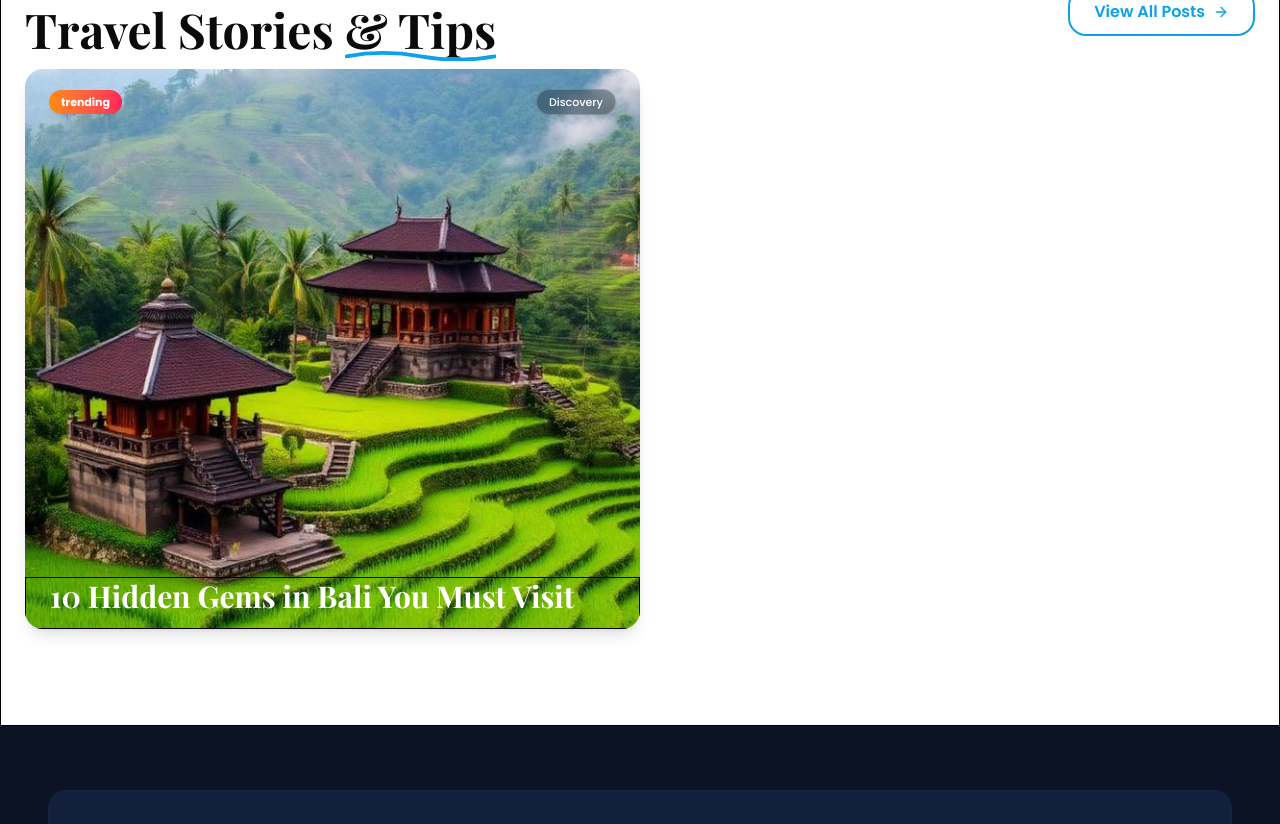
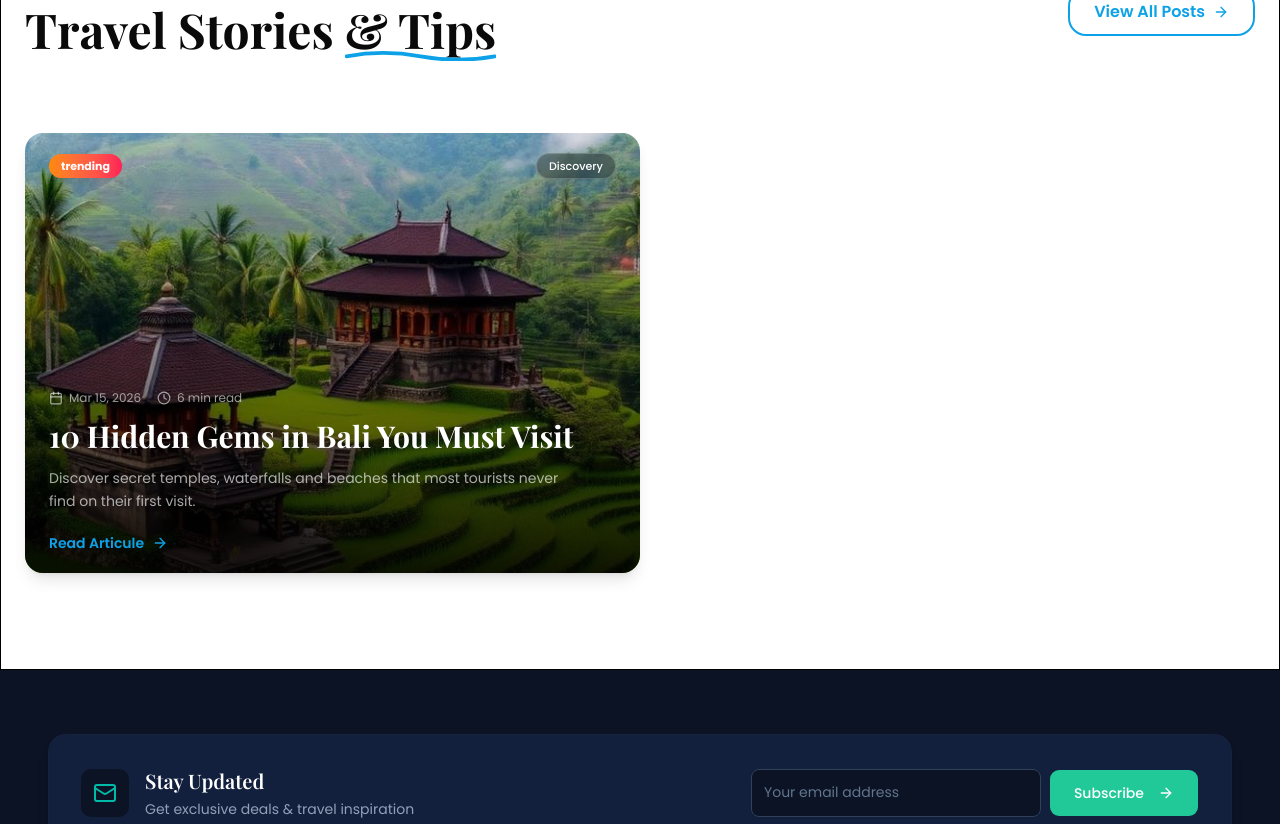
Before and after one commit to orikuOlarotimi/GoVolo, a Next.js app in the folder govolo/: page / in a window 1280 px wide. Shown: the part 5360-6184 px from the top of the page. Built offline with nearby package versions, Linux system fonts and the light colour scheme.

Commit message:
fixed overlay issue

```diff
--- a/govolo/components/homepages/Blog.tsx
+++ b/govolo/components/homepages/Blog.tsx
@@ -17,13 +17,14 @@ const first = {
   para: "Discover secret temples, waterfalls and beaches that most tourists never find on their first visit.",
   date: "Mar 15, 2026",
   time: "6 min",
+  status: "read",
 };
 
 const Blog = () => {
   return (
     <div className="px-6 py-[96px] border border-black flex items-center justify-center">
       <div className="container ">
-        <div className="w-full flex justify-between items-center  ">
+        <div className="w-full flex justify-between items-center  mb-16">
           <div className="">
             <span className=" inline-block mb-3 px-4 py-1.5 bg-[rgb(13,162,231)]/10 border border-[rgb(13,162,231)]/20 rounded-full font-semibold text-xs tracking-[0.25em]  text-[rgb(13,162,231)]  ">
               OUR BLOG
@@ -70,13 +71,16 @@ const Blog = () => {
           </button>
         </div>
         <div className="">
-          <div className="grid grid-cols-1 md:grid-cols-2 lg-grid-cols-2 w-full auto-rows-[280px]">
+          <div className="grid grid-cols-1 md:grid-cols-2 lg-grid-cols-2 w-full auto-rows-[220px]">
             <div className="lg:row-span-2 group relative w-full h-full rounded-2xl overflow-hidden shadow-lg ">
               <img
                 src={first.img}
                 alt={first.title}
                 className="object-cover w-full h-full group-hover:scale-107 transition duration-500"
               />
+              <div className="absolute inset-0 bg-gradient-to-br from-[rgb(13,162,231)]/20 via-transparent to-transparent opacity-0  group-hover:opacity-100 transition-opacity duration-500"></div>
+
+              <div className="absolute inset-0 bg-gradient-to-t from-black/90 via-black/40 to-transparent"></div>
               <div className="absolute w-full top-5 px-6 flex items-center justify-between">
                 <span className="inline-flex items-center justify-center gap-1.5 bg-gradient-to-r from-orange-400 to-rose-500 text-white text-[11px] font-bold px-3 py-1 rounded-full shadow-lg">
                   {first.tag}
@@ -85,14 +89,75 @@ const Blog = () => {
                   {first.tagStatus}
                 </span>
               </div>
-              <div className="absolute bottom-0  w-full border border-black px-6">
-                <div className=""></div>
+              <div className="absolute bottom-5 w-full px-6">
+                <div className=" w-full mb-3 flex items-center gap-4">
+                  <span className="flex items-center gap-1.5 text-white/60 text-xs">
+                    <svg
+                      xmlns="http://www.w3.org/2000/svg"
+                      width="24"
+                      height="24"
+                      viewBox="0 0 24 24"
+                      fill="none"
+                      stroke="currentColor"
+                      strokeWidth="2"
+                      strokeLinecap="round"
+                      strokeLinejoin="round"
+                      className="lucide lucide-calendar h-3.5 w-3.5"
+                    >
+                      <path d="M8 2v4"></path>
+                      <path d="M16 2v4"></path>
+                      <rect width="18" height="18" x="3" y="4" rx="2"></rect>
+                      <path d="M3 10h18"></path>
+                    </svg>{" "}
+                    {first.date}
+                  </span>
+                  <span className="flex items-center gap-1.5 text-white/60 text-xs">
+                    <svg
+                      xmlns="http://www.w3.org/2000/svg"
+                      width="24"
+                      height="24"
+                      viewBox="0 0 24 24"
+                      fill="none"
+                      stroke="currentColor"
+                      strokeWidth="2"
+                      strokeLinecap="round"
+                      strokeLinejoin="round"
+                      className="lucide lucide-clock h-3.5 w-3.5"
+                    >
+                      <circle cx="12" cy="12" r="10"></circle>
+                      <polyline points="12 6 12 12 16 14"></polyline>
+                    </svg>
+                    {first.time} read
+                  </span>
+                </div>
                 <h1 className="font-heading font-bold text-white text-2xl md:text-3xl leading-tight mb-3 group-hover:text-[rgb(13,162,231)]/90 transition-colors duration-300">
                   {first.title}
                 </h1>
-                <div></div>
+                <p className="mb-5 max-w-lg text-white/65 text-sm leading-relaxed">
+                  {first.para}
+                </p>
+
+                <button className="flex items-center gap-2 text-[rgb(13,162,231)] font-semibold text-sm group-hover:gap-3 transition-all">
+                  Read Articule{" "}
+                  <svg
+                    xmlns="http://www.w3.org/2000/svg"
+                    width="24"
+                    height="24"
+                    viewBox="0 0 24 24"
+                    fill="none"
+                    stroke="currentColor"
+                    strokeWidth="2"
+                    strokeLinecap="round"
+                    strokeLinejoin="round"
+                    className="lucide lucide-arrow-right h-4 w-4"
+                  >
+                    <path d="M5 12h14"></path>
+                    <path d="m12 5 7 7-7 7"></path>
+                  </svg>
+                </button>
               </div>
             </div>
+
             <div></div>
             <div></div>
           </div>
```
